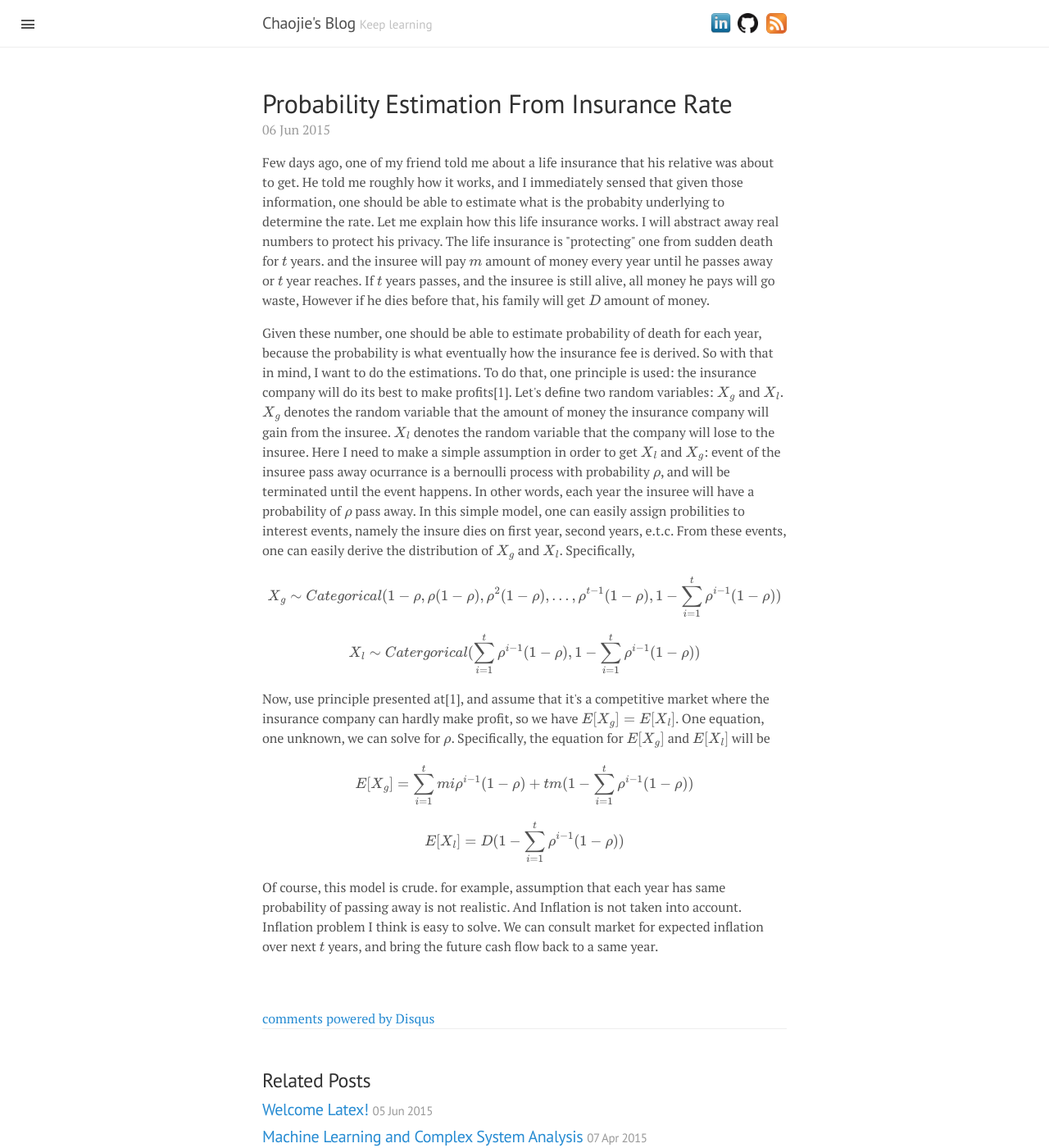
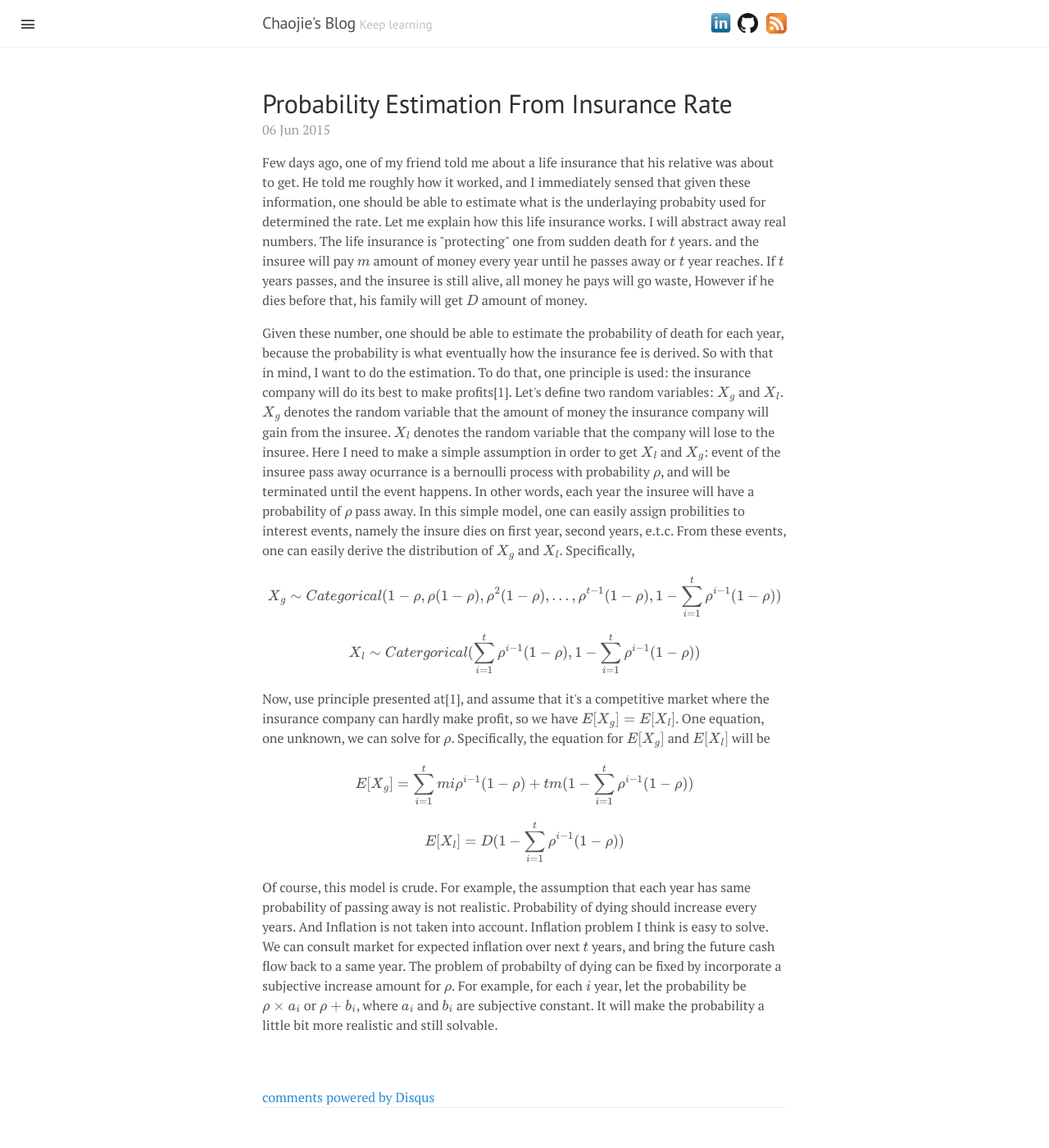
Before and after one commit to cjackie/cjackie.github.com, a Jekyll site: the page built from _posts/2015-06-06-insurance_rate_cal.md, in a window 1280 px wide and 1400 px high. Shown: the whole window at 82% size. Built offline with Jekyll 4.4.1, drawn with Linux system fonts in a browser that asks for light colours; formulas are drawn with MathJax 3; comment, search, counter and statistics services are not loaded.

Commit message:
some fix

```diff
--- a/_posts/2015-06-06-insurance_rate_cal.md
+++ b/_posts/2015-06-06-insurance_rate_cal.md
@@ -6,12 +6,12 @@
 ---
 
 <p>
-Few days ago, one of my friend told me about a life insurance that his relative was about to get. He told me roughly how it works, and I immediately sensed that given those information, one should be able to estimate what is the probabity underlying to determine the rate. Let me explain how this life insurance works. I will abstract away real numbers to protect his privacy.
+Few days ago, one of my friend told me about a life insurance that his relative was about to get. He told me roughly how it worked, and I immediately sensed that given these information, one should be able to estimate what is the underlaying probabity used for determined the rate. Let me explain how this life insurance works. I will abstract away real numbers.
 <!--break-->
 The life insurance is "protecting" one from sudden death for $t$ years. and the insuree will pay $m$ amount of money every year until he passes away or $t$ year reaches. If $t$ years passes, and the insuree is still alive, all money he pays will go waste, However if he dies before that, his family will get $D$ amount of money.
 </p>
 <p>
-Given these number, one should be able to estimate probability of death for each year, because the probability is what eventually how the insurance fee is derived. So with that in mind, I want to do the estimations. To do that, one principle is used: the insurance company will do its best to make profits[1]. Let's define two random variables: $X_g$ and $X_l$. $X_g$ denotes the random variable that the amount of money the insurance company will gain from the insuree. $X_l$ denotes the random variable that the company will lose to the insuree. Here I need to make a simple assumption in order to get $X_l$ and $X_g$: event of the insuree pass away ocurrance is a bernoulli process with probability $\rho$, and will be terminated until the event happens. In other words, each year the insuree will have a probability of $\rho$ pass away. In this simple model, one can easily assign probilities to interest events, namely the insure dies on first year, second years, e.t.c. From these events, one can easily derive the distribution of $X_g$ and $X_l$. Specifically,
+Given these number, one should be able to estimate the probability of death for each year, because the probability is what eventually how the insurance fee is derived. So with that in mind, I want to do the estimation. To do that, one principle is used: the insurance company will do its best to make profits[1]. Let's define two random variables: $X_g$ and $X_l$. $X_g$ denotes the random variable that the amount of money the insurance company will gain from the insuree. $X_l$ denotes the random variable that the company will lose to the insuree. Here I need to make a simple assumption in order to get $X_l$ and $X_g$: event of the insuree pass away ocurrance is a bernoulli process with probability $\rho$, and will be terminated until the event happens. In other words, each year the insuree will have a probability of $\rho$ pass away. In this simple model, one can easily assign probilities to interest events, namely the insure dies on first year, second years, e.t.c. From these events, one can easily derive the distribution of $X_g$ and $X_l$. Specifically,
 $$X_g \sim Categorical(1-\rho,\rho(1-\rho),\rho^2(1-\rho),\dots,  \rho^{t-1}(1-\rho), 1-\sum_{i=1}^{t} \rho^{i-1}(1-\rho))$$
 $$X_l \sim Catergorical(\sum_{i=1}^{t} \rho^{i-1}(1-\rho), 1-\sum_{i=1}^{t} \rho^{i-1}(1-\rho))$$
 Now, use principle presented at[1], and assume that it's a competitive market where the insurance company can hardly make profit, so we have $E[X_g]=E[X_l]$. One equation, one unknown, we can solve for $\rho$. Specifically, the equation for $E[X_g]$ and $E[X_l]$ will be
@@ -19,4 +19,4 @@
 $$E[X_l]=D(1-\sum_{i=1}^{t} \rho^{i-1}(1-\rho))$$
 </p>
 <p>
-Of course, this model is crude. for example, assumption that each year has same probability of passing away is not realistic. And Inflation is not taken into account. Inflation problem I think is easy to solve. We can consult market for expected inflation over next $t$ years, and bring the future cash flow back to a same year.
+Of course, this model is crude. For example, the assumption that each year has same probability of passing away is not realistic. Probability of dying should increase every years. And Inflation is not taken into account. Inflation problem I think is easy to solve. We can consult market for expected inflation over next $t$ years, and bring the future cash flow back to a same year. The problem of probabilty of dying can be fixed by incorporate a subjective increase amount for $\rho$. For example, for each $i$ year, let the probability be $\rho \times a_i$ or $\rho+b_i$, where $a_i$ and $b_i$ are subjective constant. It will make the probability a little bit more realistic and still solvable.
```
Also changed, not shown: _posts/2014-06-25-AOP_in_javacript.md (+3 -3 lines), _posts/2015-04-07-whatsup.md (+0 -4 lines).
